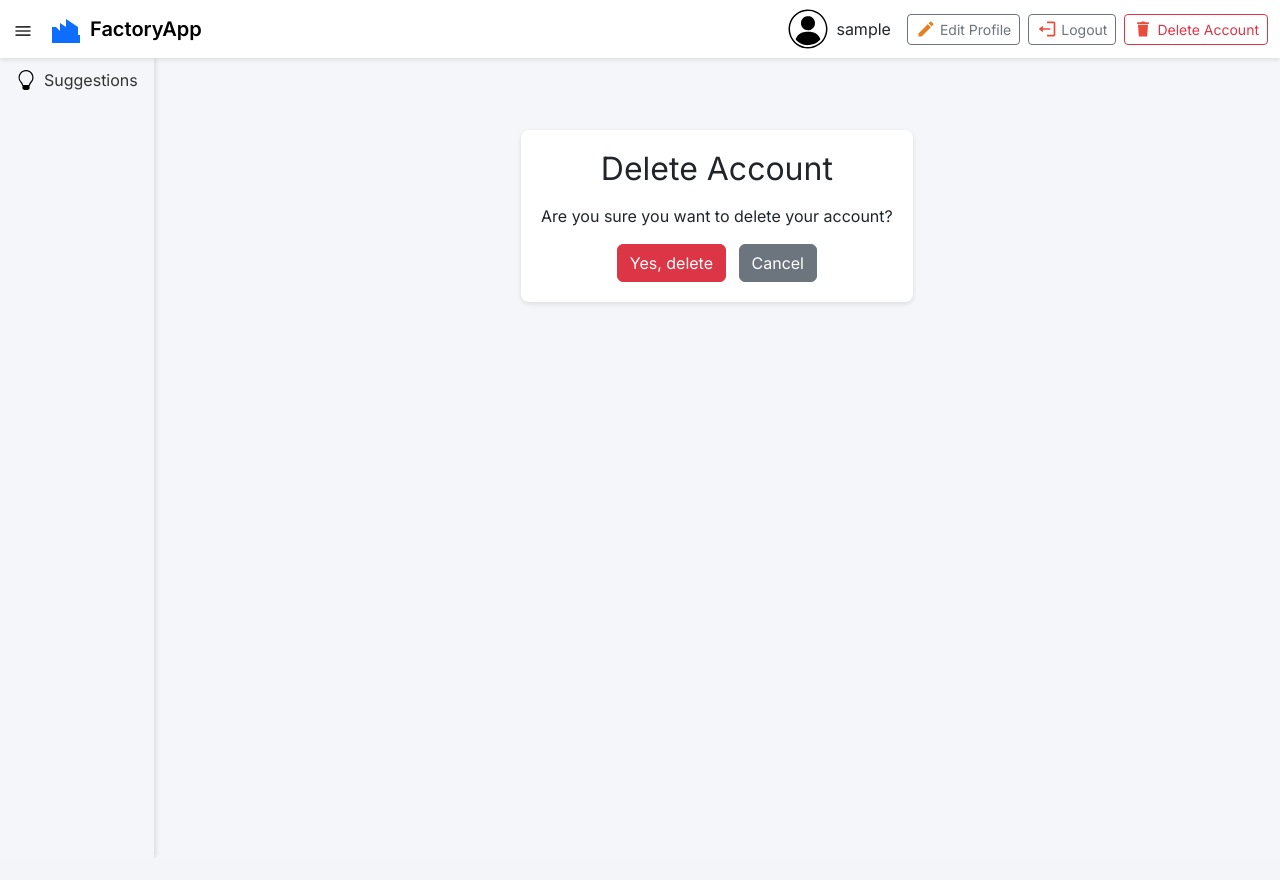
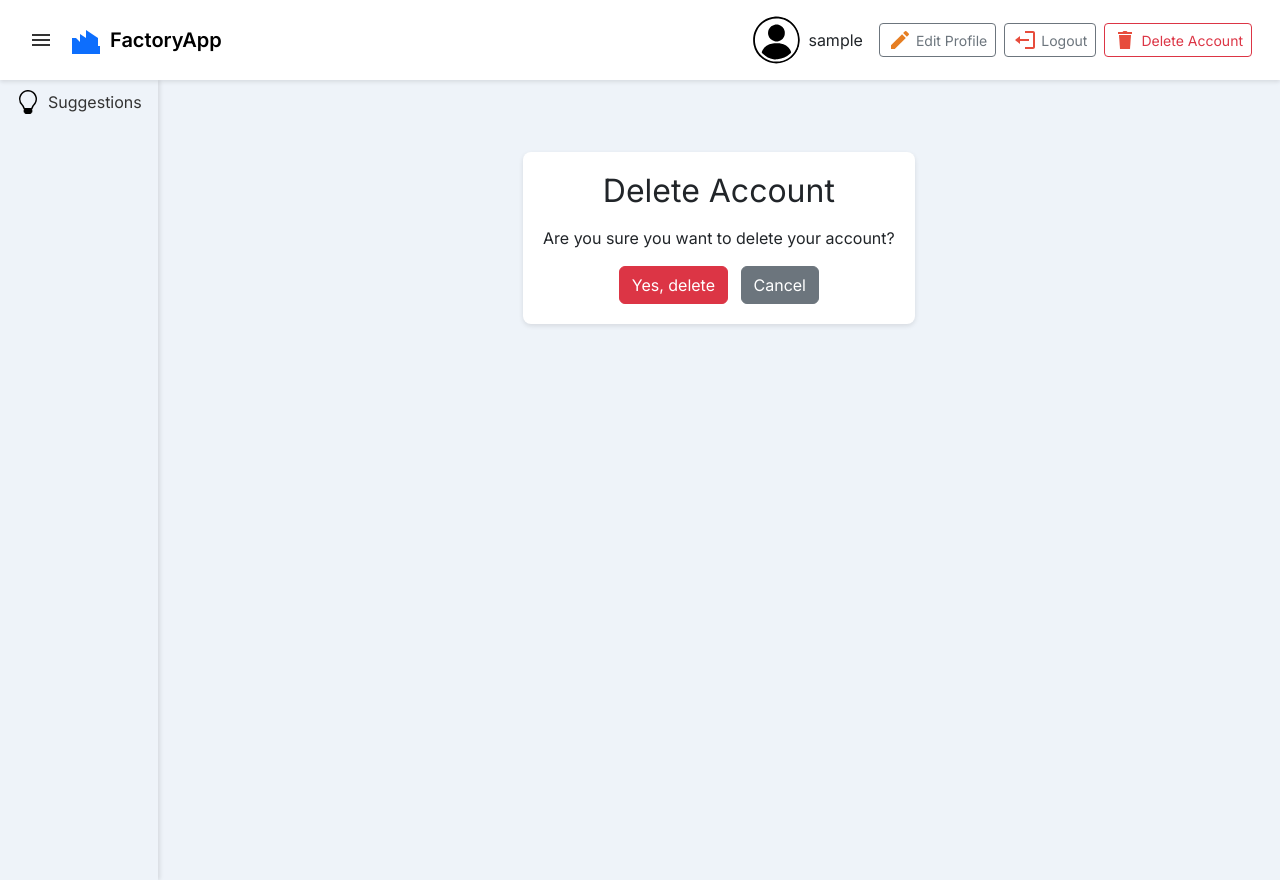
Before and after one commit to stanchev-dev/factory-app, a Django app: page /accounts/delete/ in a window 1280 px wide. Before the commit the page ends 857 px from the top, so only its background shows below. Run offline with Django 5.2, Linux system fonts and the light colour scheme; the visitor is signed in with stand-in values (Sample User, id 1).

Commit message:
Increase navbar height and improve button interactivity

```diff
--- a/static/css/style.css
+++ b/static/css/style.css
@@ -1,11 +1,22 @@
 body {
-  background-color: #f5f6fa;
+  background-color: #eef3f9;
   font-family: 'Inter', sans-serif;
 }
 
 .navbar {
   background-color: #ffffff;
   box-shadow: 0 2px 4px rgba(0, 0, 0, 0.1);
+  height: 80px;
+  padding: 0 1rem;
+}
+
+.navbar .container-fluid {
+  height: 100%;
+}
+
+.navbar .btn {
+  display: flex;
+  align-items: center;
 }
 
 .navbar-brand {
@@ -18,13 +29,14 @@ body {
 }
 
 .icon {
-  width: 20px;
-  height: 20px;
+  width: 24px;
+  height: 24px;
+  vertical-align: middle;
 }
 
 .profile-pic {
-  width: 40px;
-  height: 40px;
+  width: 48px;
+  height: 48px;
   border-radius: 50%;
   object-fit: cover;
 }
@@ -52,10 +64,11 @@ body {
 }
 
 .btn {
-  transition: background-color 0.3s ease;
+  transition: background-color 0.3s ease, transform 0.2s ease;
 }
 
 .btn:hover {
   cursor: pointer;
   filter: brightness(0.95);
+  transform: scale(1.05);
 }
```
